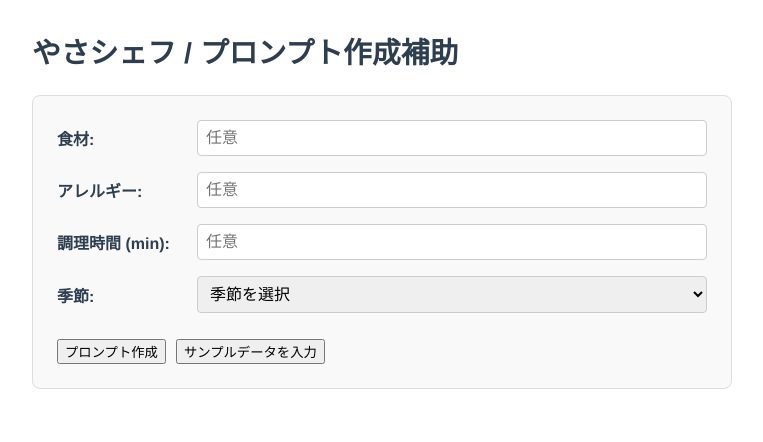
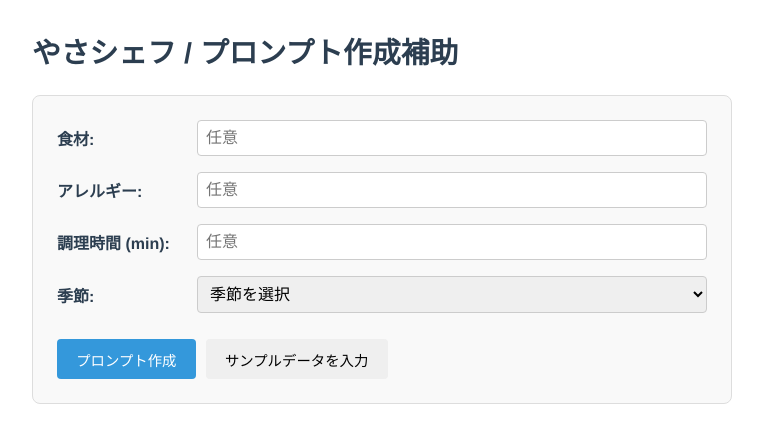
Before and after one commit to marunaka-food-corp/yasa-chef-prompt, a Vue app: page / in a window 1280 px wide. Shown: the top 442 px of the page, without its empty margins (258-1021 px from the left). Built offline with nearby package versions, Linux system fonts and the light colour scheme.

Commit message:
Update App.vue

```diff
--- a/src/App.vue
+++ b/src/App.vue
@@ -115,6 +115,23 @@ h1 {
   margin-bottom: 1.5rem;
 }
 
+button {
+  padding: 0.6rem 1.2rem;
+  font-size: 0.9rem;
+  border: none;
+  border-radius: 4px;
+  cursor: pointer;
+}
+
+button:hover {
+  filter: brightness(0.95);
+}
+
+button.primary {
+  background-color: #3498db;
+  color: #ffffff;
+}
+
 .card {
   background-color: #f9f9f9;
   padding: 1.5rem;
@@ -150,7 +167,11 @@ h1 {
 }
 
 .generated-prompt {
-  margin-top: 60px;
+  margin-top: 2rem;
+  background-color: #fdfdfd;
+  padding: 1rem;
+  border: 1px solid #eee;
+  border-radius: 8px;
 }
 
 button {
```
